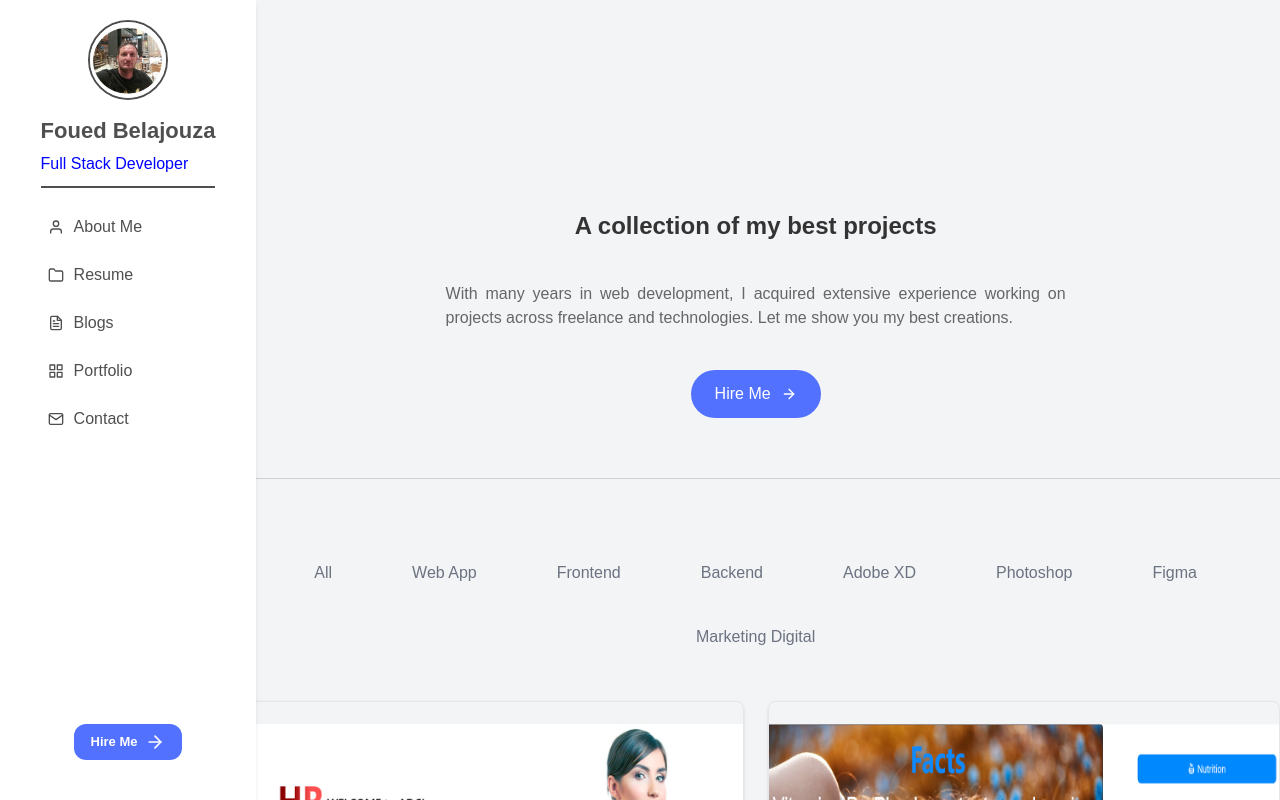
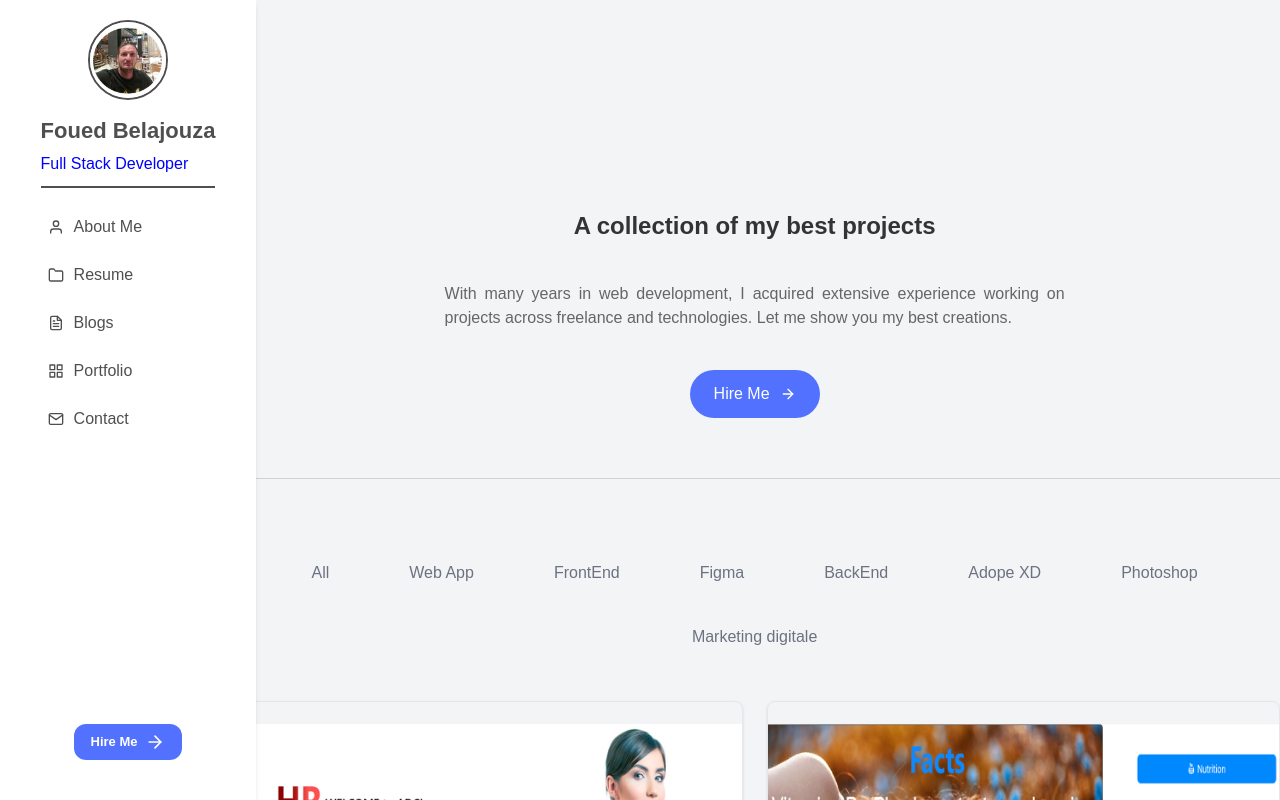
Before and after one commit to Belajouza-foued/New-portfolio, a Next.js app: page / in a window 1280 px wide. Shown: the top 800 px of the page. Built offline with nearby package versions, Linux system fonts and the light colour scheme.

Commit message:
mission accomplie

```diff
--- a/app/page.tsx
+++ b/app/page.tsx
@@ -5,6 +5,17 @@ import Link from "next/link";
 import SideBar from "./components/SideBar";
 import '../app/page.css'
 import { FiArrowRight } from "react-icons/fi";
+const tabs = [
+  { label: "All" },
+  { label: "Web App", href: "/about"  },
+  { label: "FrontEnd", href: "/about"  },
+  { label: "Figma", href: "https://www.figma.com" },
+  { label: "BackEnd", href: "/about" },
+   { label: "Adope XD", href: "/about" },
+   { label: "Photoshop", href: "/about" },
+  { label: "Marketing digitale", href: "/about" },
+
+];
 const projects = [
   {
     id: 1,
@@ -18,7 +29,7 @@ const projects = [
     title: "World Fitness App",
     categories: ["React JS", "Web Development"],
     images: ["/assets/fitness-1.jpg", "/assets/fitness-8.jpg"],
-    href: "/contact",
+    href: "https://react-project-git-world-fitness-foueds-projects-55b6a7cf.vercel.app/",
   },
     {
     id: 3,
@@ -32,19 +43,19 @@ const projects = [
     title: "Nutrition Regitser",
     categories: ["React JS", "Web Development"],
     images: ["/assets/fitness-4.jpg", "/assets/fitness-3.jpg"],
-    href: "/contact",
+    href: "https://react-project-git-world-fitness-foueds-projects-55b6a7cf.vercel.app/",
   },
     {
     id: 5,
     title: "Nutrition App",
     categories: ["React JS", "Frontend"],
     images: ["/assets/fitness-7.jpg", "/assets/img-10.jpg"],
-    href: "/contact",
+    href: "https://react-project-git-world-fitness-foueds-projects-55b6a7cf.vercel.app/",
   },
   {
     id: 6,
     title: "Marketing Dashboard",
-    categories: ["React JS", "Web Development"],
+    categories: ["Figma", "AdopeXD"],
     images: ["/images/dash-2.png", "/images/dash-figma.png"],
     href: "/contact",
   },
@@ -53,14 +64,14 @@ const projects = [
     title: "Best Challenge Center",
     categories: ["React JS", "Frontend"],
     images: ["/assets/choose-1.jpg", "/assets/choose-2.jpg"],
-    href: "/contact",
+    href: "https://bcc-socity.vercel.app/",
   },
   {
     id: 8,
     title: "Best Challenge Center",
     categories: ["React JS", "Web Development"],
     images: ["/assets/choose-3.jpg", "/assets/choose-4.jpg"],
-    href: "/contact",
+    href: "https://bcc-socity.vercel.app/",
   },
 
 ];
@@ -107,14 +118,24 @@ export default function Home() {
 
 
     {/* Filtre des projets */}
-    <div className="flex flex-wrap justify-center gap-4  md:w-full md:-ml-15 pb-10 w-[250px] web-app">
-      {["All", "Web App", "Frontend", "Backend", "Adobe XD", "Photoshop", "Figma", "Marketing Digital"].map((tab) => (
-        <button
-          key={tab}
-          className="px-8 py-3 text-gray-500 font-medium rounded-full hover:bg-primary/80 hover:text-white transition"
-        >
-          {tab}
-        </button>
+    <div className="flex flex-wrap justify-center gap-4  md:w-full md:-ml-15 pb-10 w-[250px] web-app"> {tabs.map((tab, i) =>
+    tab.href ? (
+      <a
+        key={i}
+        href={tab.href}
+        target={tab.href.startsWith("http") ? "_blank" : undefined}
+        rel="noopener noreferrer"
+        className="px-8 py-3 text-gray-500 font-medium rounded-full hover:bg-blue-600 hover:text-white transition"
+      >
+        {tab.label}
+      </a>
+    ) : (
+      <button
+        key={i}
+        className="px-8 py-3 text-gray-500 font-medium rounded-full hover:bg-blue-600 hover:text-white transition"
+      >
+        {tab.label}
+      </button>
       ))}
     </div>
 
@@ -160,11 +181,14 @@ export default function Home() {
         <Link href={project.href} className="md:text-lg  font-semibold text-gray-800 hover:text-blue-500 block link-title">
           {project.title}
         </Link>
-      </div>
+             </div>
 
     </div>
   ))}
 </div>
+
+
+
 
 
 
```
